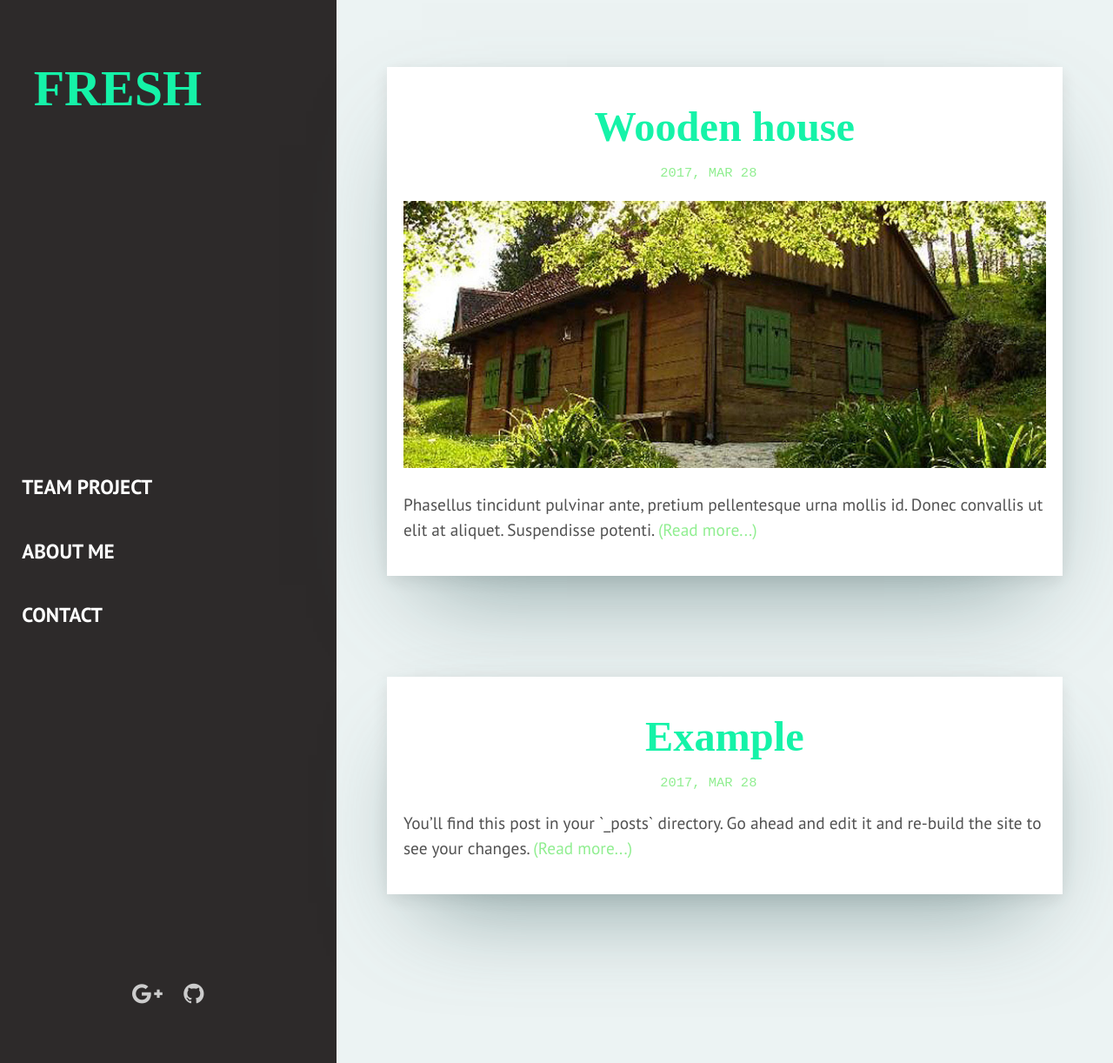
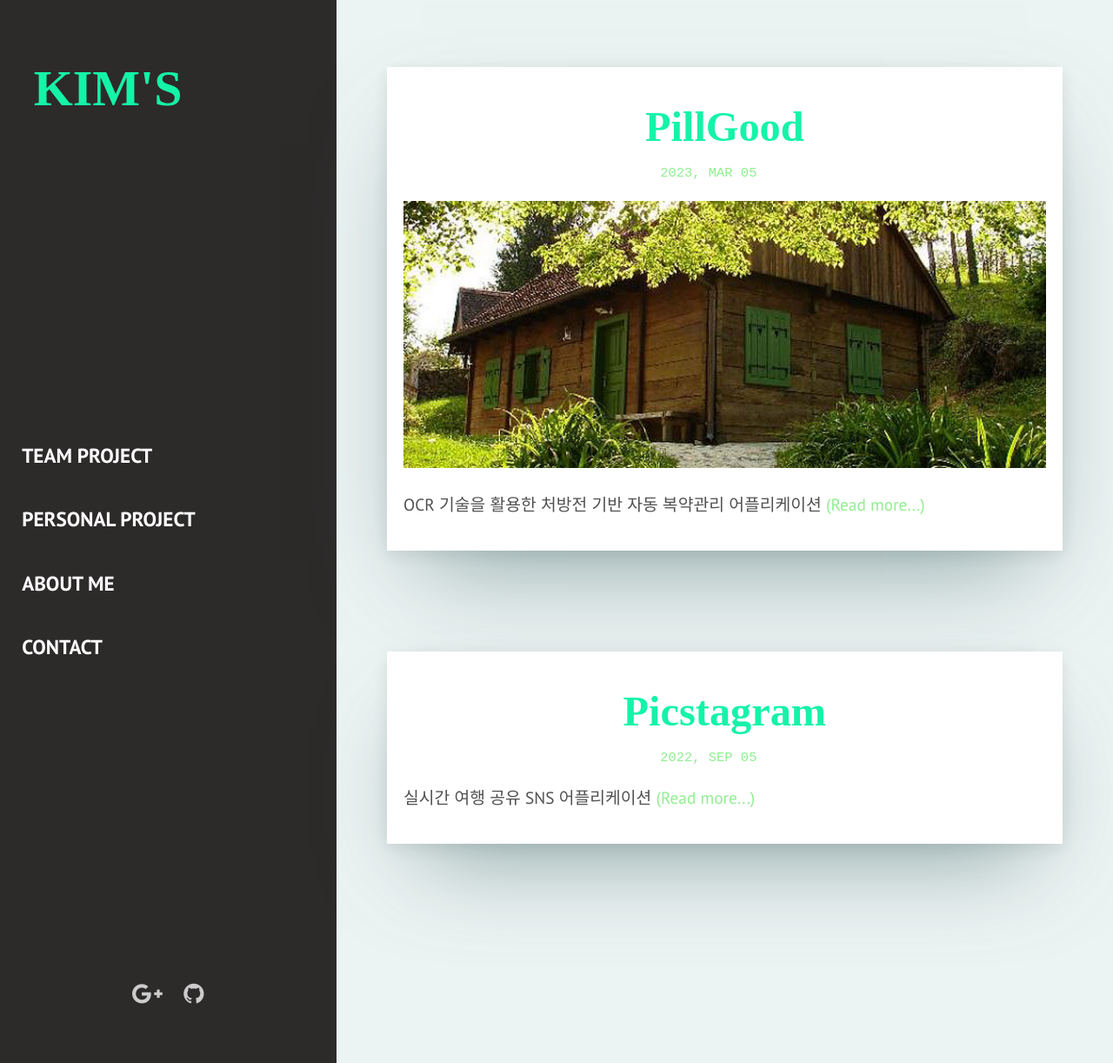
Before and after one commit to kimgusxo/kimgusxo.github.io, a Jekyll site: the page built from index.html, in a window 1280 px wide and 1222 px high. Shown: the whole window at 87% size. Built offline with Jekyll 4.4.1, drawn with Linux system fonts in a browser that asks for light colours; some web fonts are replaced; the list of posts is cut into pages by our own code.

Commit message:
add Personal Project

```diff
--- a/_config.yml
+++ b/_config.yml
@@ -1,6 +1,6 @@
 # Profile information
-name: Fresh
-title: Fresh - Free Jekyll Theme
+name: Kim's
+title: Kim's - PortPolio
 description: > # this means to ignore newlines until "baseurl:"
   Write an awesome description for your new site here. You can edit this
   line in _config.yml. It will appear in your document head meta (for
@@ -13,7 +13,7 @@ url: https://kimgusxo.github.io # the base hostname & protocol for your site, e.
 facebook: #Add your Facebook
 twitter: #Add your Twitter
 google-plus: #Add your Google+
-github: #Add your Github
+github: 'https://github.com/kimgusxo'
 
 # Contact form
 email: #your-email@domain.com
--- a/_includes/sidebar.html
+++ b/_includes/sidebar.html
@@ -6,6 +6,7 @@
 
     <menu class="sidebar-menu">
       <li class="menu-items"><a class="menu-links" href="{{site.baseurl}}/">Team Project</a></li>
+      <li class="menu-items"><a class="menu-links" href="{{site.baseurl}}/personal">Personal Project</a></li>
       <li class="menu-items"><a class="menu-links" href="{{site.baseurl}}/about/">About Me</a></li>
       <li class="menu-items"><a class="menu-links" href="{{site.baseurl}}/contact/">Contact</a></li>
     </menu>
--- a/_posts/2017-03-29-example.markdown
+++ b/_posts/2017-03-29-example.markdown
@@ -1,8 +1,8 @@
 ---
 layout: post
-title:  "Example"
-date:   2017-03-29 00:00:00 +0200
-description: You’ll find this post in your `_posts` directory. Go ahead and edit it and re-build the site to see your changes.
+title:  "Picstagram"
+date:   2022-09-06 00:00:00 +0900 ~ 2017-12-13 00:00:00 +0900
+description: 실시간 여행 공유 SNS 어플리케이션
 ---
 
 ## Headings
--- a/_posts/2017-03-29-the-white-house.markdown
+++ b/_posts/2017-03-29-the-white-house.markdown
@@ -1,9 +1,9 @@
 ---
 layout: post
-title:  "Wooden house"
+title:  "PillGood"
 img: wooden_house.jpg
-date:   2017-03-29 00:00:00 +0200
-description: Phasellus tincidunt pulvinar ante, pretium pellentesque urna mollis id. Donec convallis ut elit at aliquet. Suspendisse potenti.
+date:   2023-03-06 00:00:00 +0900 ~ 2023-06-14 00:00:00 +0900
+description: OCR 기술을 활용한 처방전 기반 자동 복약관리 어플리케이션
 ---
 
 Mauris rutrum, felis vestibulum sodales posuere, erat odio volutpat ex, id interdum mi turpis ac eros. Etiam et mattis quam, non sagittis mauris. Pellentesque eleifend turpis et sem lobortis dignissim. Vivamus sagittis maximus ultricies. Ut sed nisi nisl. Sed sed purus sit amet mi accumsan dignissim ut quis augue. Nullam ut lacus nec odio aliquam tempor. Praesent nulla sapien, congue bibendum tristique luctus, mattis nec augue.
```
